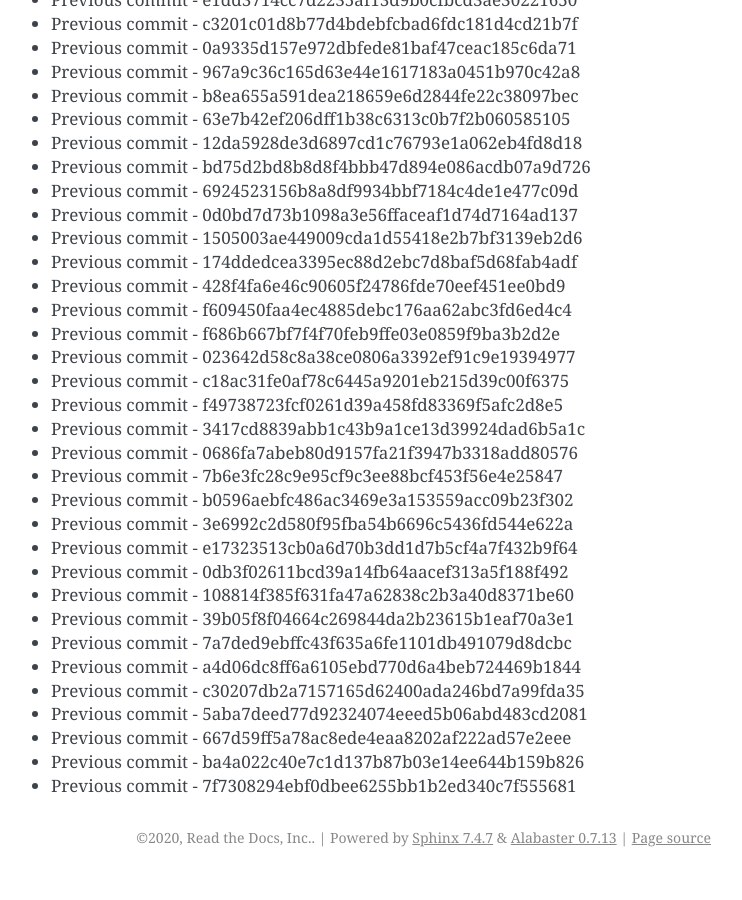
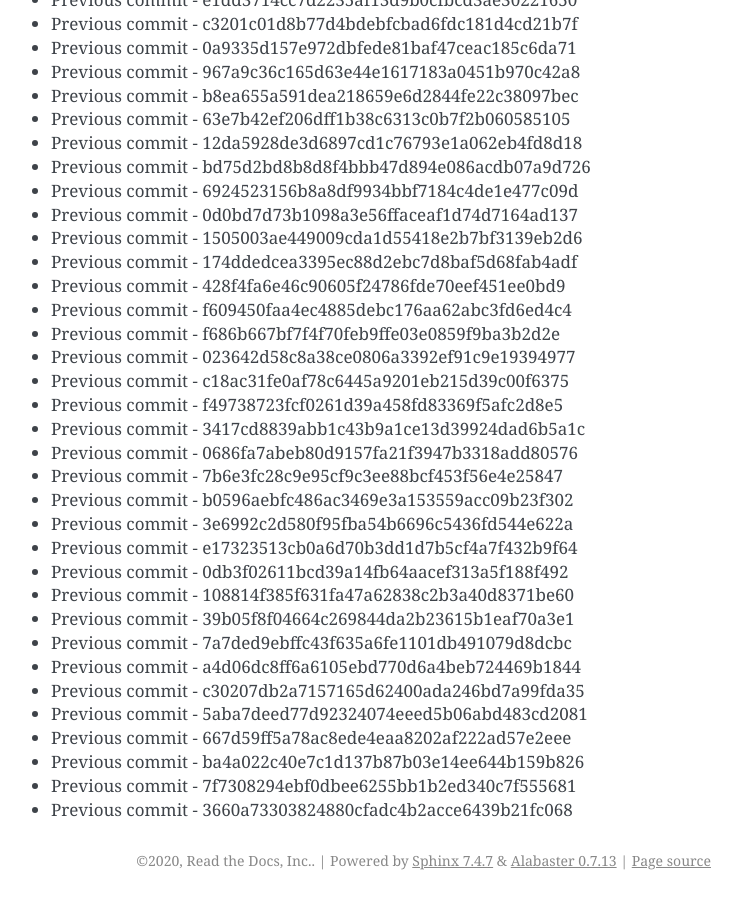
Before and after one commit to readthedocs/rtd-git-stresstest, a Sphinx documentation site: the page built from docs/updates.rst, in a window 1280 px wide and 900 px high, scrolled down 27022 px. Shown: the whole window, without its empty margins (399-1141 px from the left). Built offline with Sphinx 7.4.7, drawn with Linux system fonts in a browser that asks for light colours; before the commit the page ends 27899 px from its top, so only the background shows below that.

Commit message:
Generating commit from previous: 3660a73303824880cfadc4b2acce6439b21fc068

```diff
--- a/docs/updates.rst
+++ b/docs/updates.rst
@@ -1167,3 +1167,4 @@ It can be tested for any performance characteristics.
 * Previous commit - 667d59ff5a78ac8ede4eaa8202af222ad57e2eee
 * Previous commit - ba4a022c40e7c1d137b87b03e14ee644b159b826
 * Previous commit - 7f7308294ebf0dbee6255bb1b2ed340c7f555681
+* Previous commit - 3660a73303824880cfadc4b2acce6439b21fc068
```
